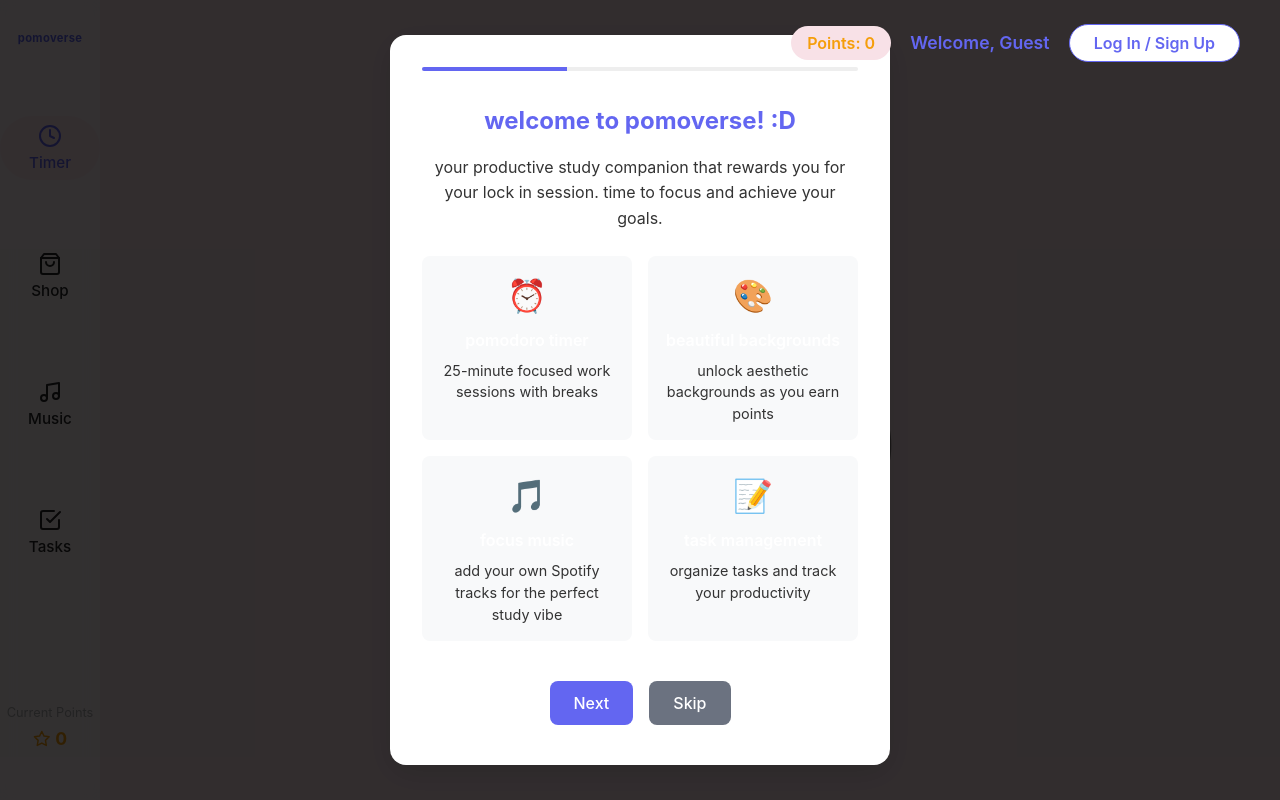
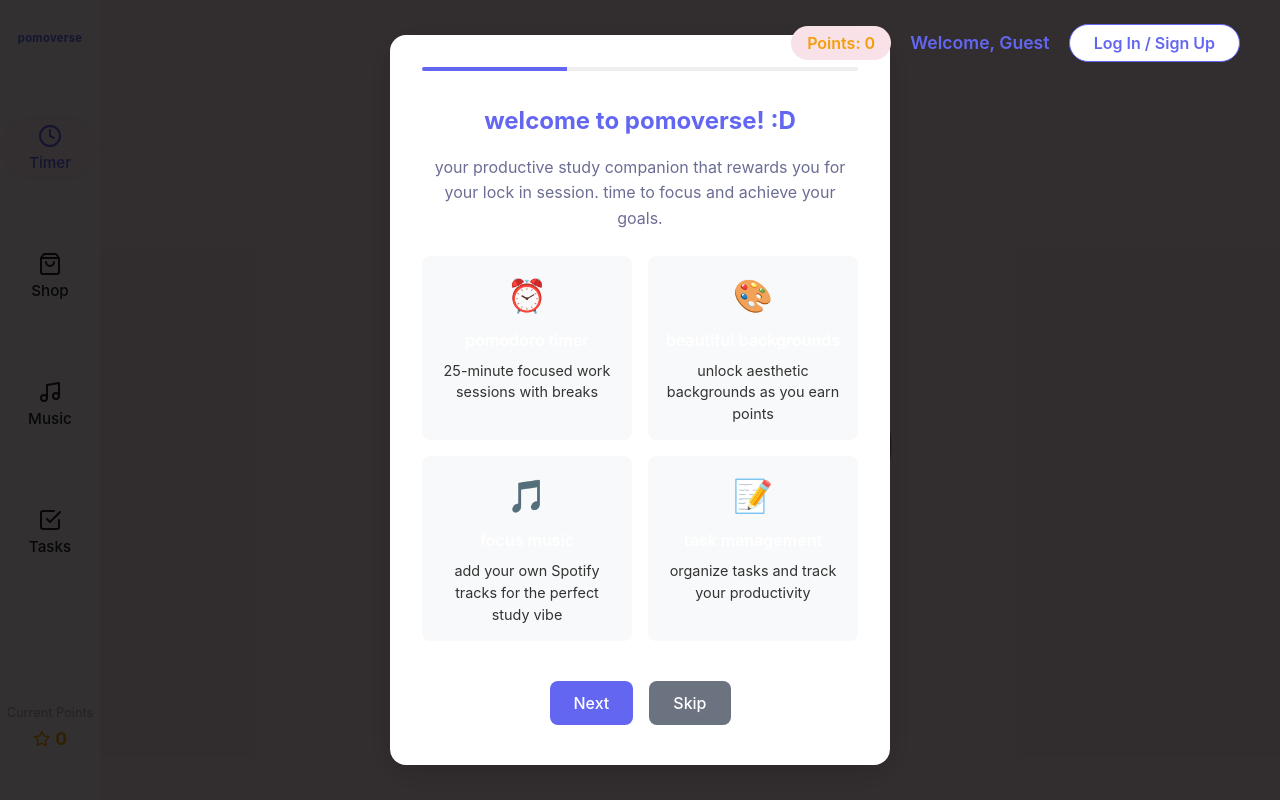
Before and after one commit to hal4h/pomodoro-site, a React (Vite) app: page / in a window 1280 px wide. Built offline with nearby package versions, Linux system fonts and the light colour scheme.

Commit message:
Fixed the title colorings

```diff
--- a/src/components/Onboarding/OnboardingModal.jsx
+++ b/src/components/Onboarding/OnboardingModal.jsx
@@ -35,7 +35,7 @@ const StepTitle = styled.h2`
 `;
 
 const StepDescription = styled.p`
-  color: #333;
+  color:rgb(108, 109, 149);
   line-height: 1.6;
   margin-bottom: 1.5rem;
 `;
```
